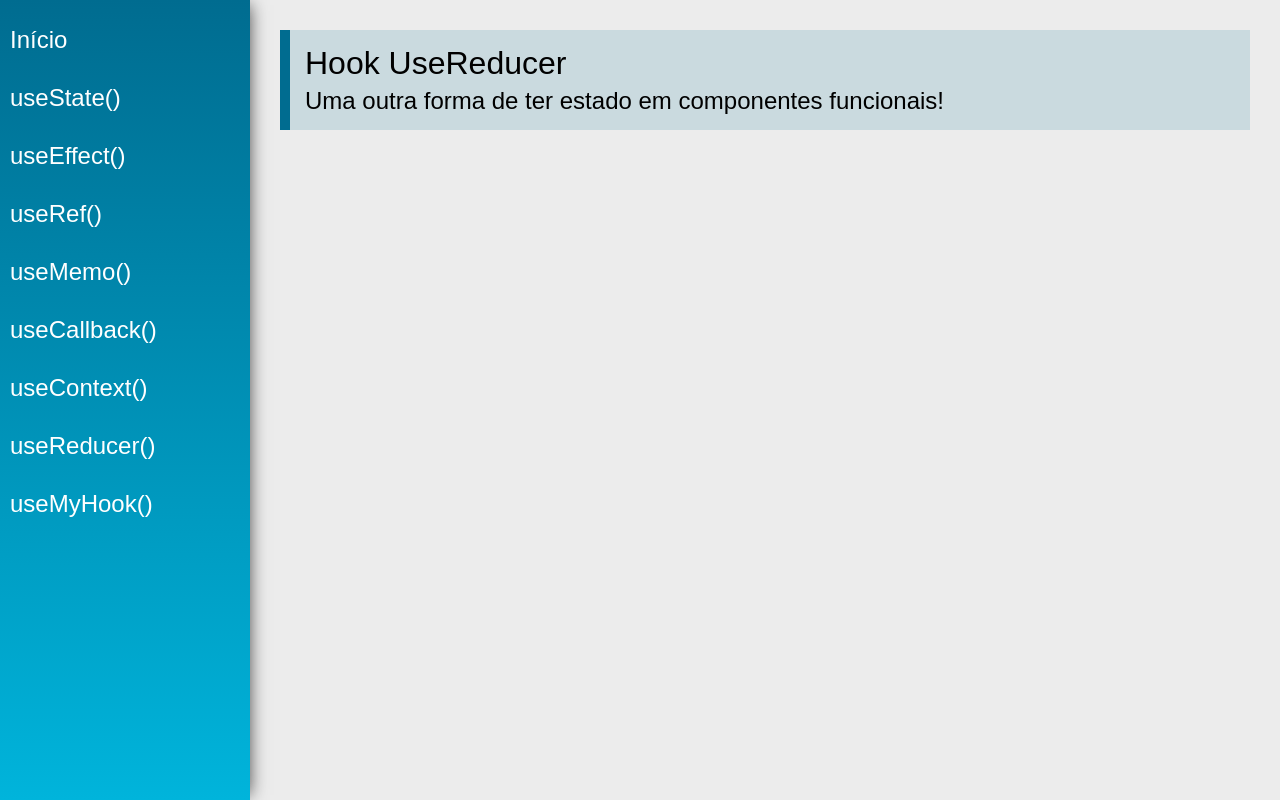
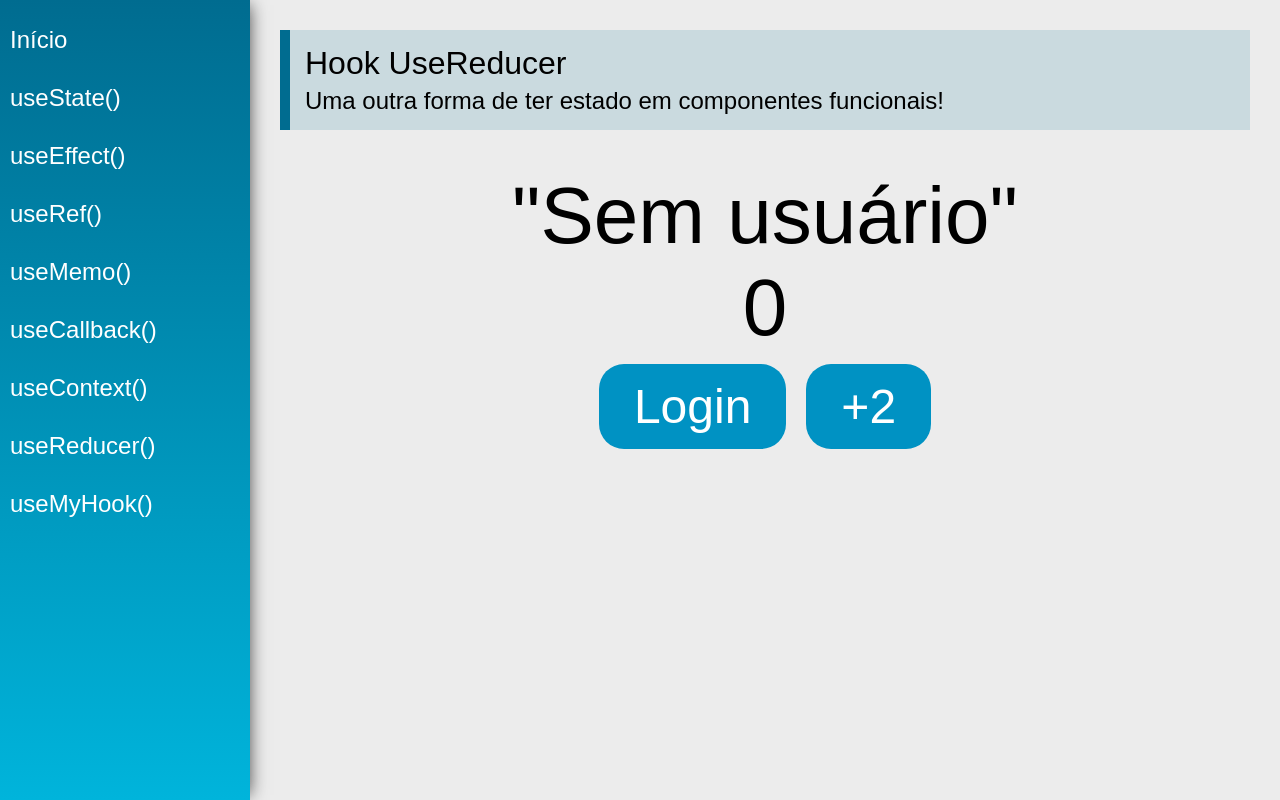
Before and after one commit to GonzalezCarol/react-hook, a React (Create React App) app: page /useReducer in a window 1280 px wide. Built offline with nearby package versions, Linux system fonts and the light colour scheme.

Commit message:
usereducer hook created

```diff
--- a/src/views/examples/UseReducer.jsx
+++ b/src/views/examples/UseReducer.jsx
@@ -1,15 +1,49 @@
-import React from 'react'
-import PageTitle from '../../components/layout/PageTitle'
+import React, { useReducer } from "react";
+import PageTitle from "../../components/layout/PageTitle";
+
+const initialState = {
+  cart: [],
+  user: null,
+  products: [],
+  other: "...",
+  number: 0,
+};
+
+function reducer(state, action) {
+  switch (action.type) {
+    case "numberAdd2":
+      return { ...state, number: state.number + 2 };
+
+    case "login":
+      return { ...state, user: { name: action.name } };
+    default:
+      return state;
+  }
+}
+
 
 const UseReducer = (props) => {
+  const [state, dispatch] = useReducer(reducer, initialState);
   return (
     <div className="UseReducer">
       <PageTitle
         title="Hook UseReducer"
         subtitle="Uma outra forma de ter estado em componentes funcionais!"
       />
+      <div className="center">
+        {state.user ? (
+          <span className="text">{state.user.name}</span>
+        ) : (
+          <span className="text">"Sem usuário"</span>
+        )}
+        <span className="text">{state.number}</span>
+        <div>
+          <button className="btn" onClick={()=> dispatch({ type: "login", name:'marina' })}> Login </button>
+          <button className="btn" onClick={() => dispatch({ type: "numberAdd2" })}> +2 </button>  {/* dentro do dispatch o objeto é uma ação, entao eu passo o type que é o numberAdd2*/}
         </div>
-    )
-}
+      </div>
+    </div>
+  );
+};
 
-export default UseReducer
+export default UseReducer;
```
Lines whose indentation alone changed are shown as unchanged.
